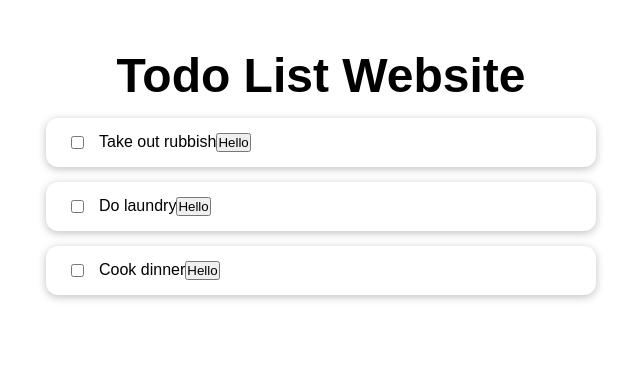
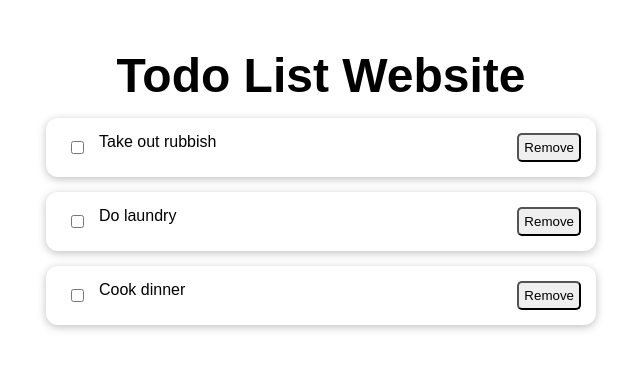
Before and after one commit to FoxPopuli/react-todo, a React (Create React App) app: page / in a window 1280 px wide. Shown: the top 370 px of the page, without its empty margins (319-959 px from the left). Built offline with nearby package versions, Linux system fonts and the light colour scheme.

Commit message:
Clean-up

```diff
--- a/src/components/TodoItem/TodoItem.js
+++ b/src/components/TodoItem/TodoItem.js
@@ -9,7 +9,7 @@ const TodoItem = (props) => {
         <input type="checkbox" className={classes.checkbox}></input>
         <div className="todo-item__title-card">{props.title}</div>
         <div className="todo-item__tag"></div>
-        <button onClick={removeItemHandler}>Hello</button>
+        <button onClick={removeItemHandler}>Remove</button>
       </li>
     </Card>
   );
--- a/src/components/TodoItem/TodoItem.module.css
+++ b/src/components/TodoItem/TodoItem.module.css
@@ -12,3 +12,9 @@
   margin-right: 15px;
   margin-left: 10px;
 }
+
+.main button {
+  margin-left: auto;
+  padding: 5px;
+  border-radius: 5px;
+}
```
